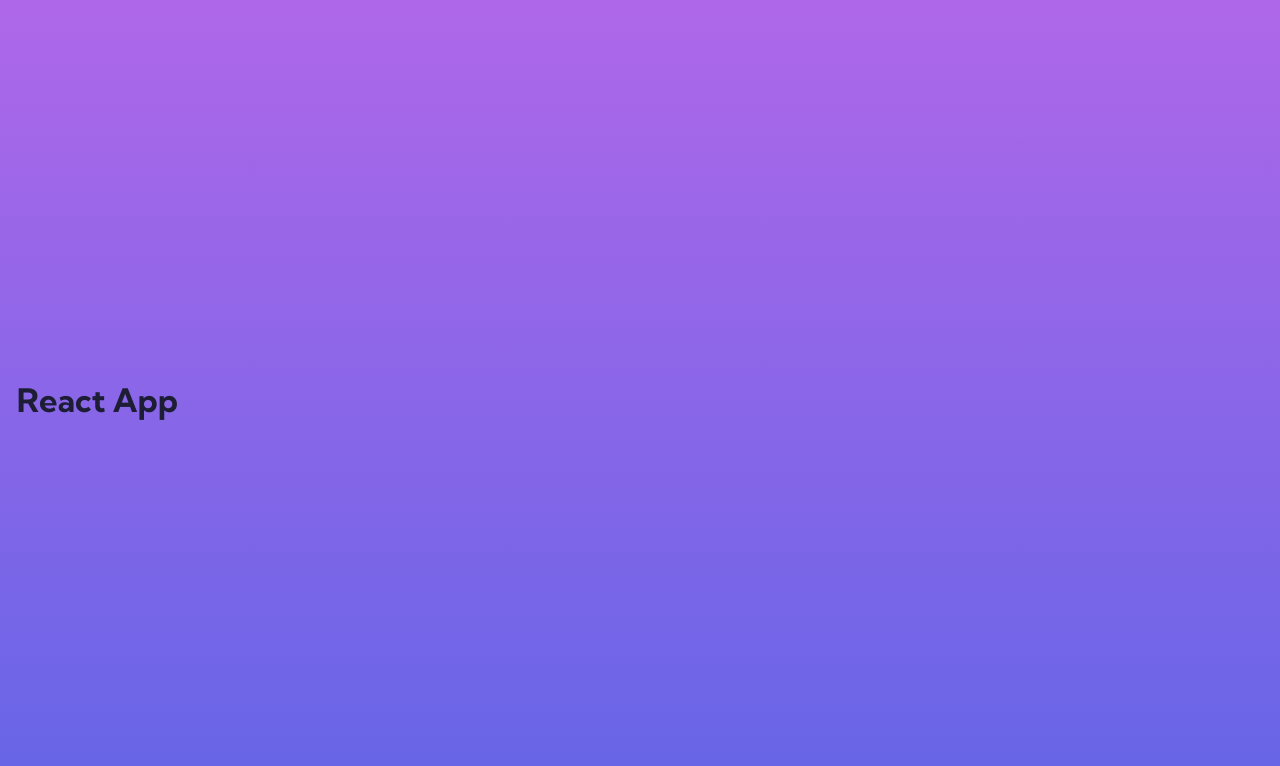
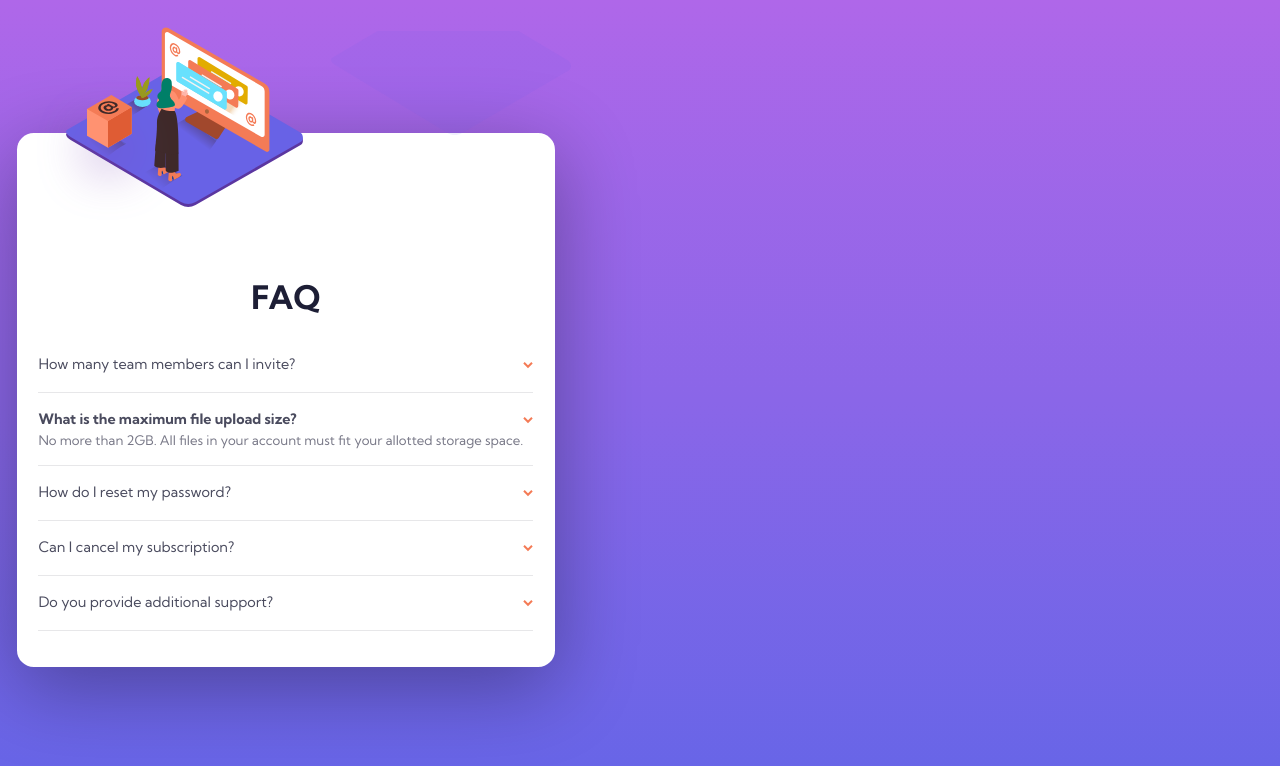
Before and after one commit to ferdinania/fm-faq-accordion, a React app: page / in a window 1280 px wide. Shown: the top 766 px of the page. Built offline with nearby package versions, Linux system fonts and the light colour scheme.

Commit message:
linked FaqCard component to the App

```diff
--- a/src/components/App.jsx
+++ b/src/components/App.jsx
@@ -1,9 +1,12 @@
 import React from 'react';
+
+import FaqCard from '../containers/FaqCard';
+
 
 function App()
 {
     return (
-        <h1>React App</h1>
+        <FaqCard />
     )
 }
 
```
